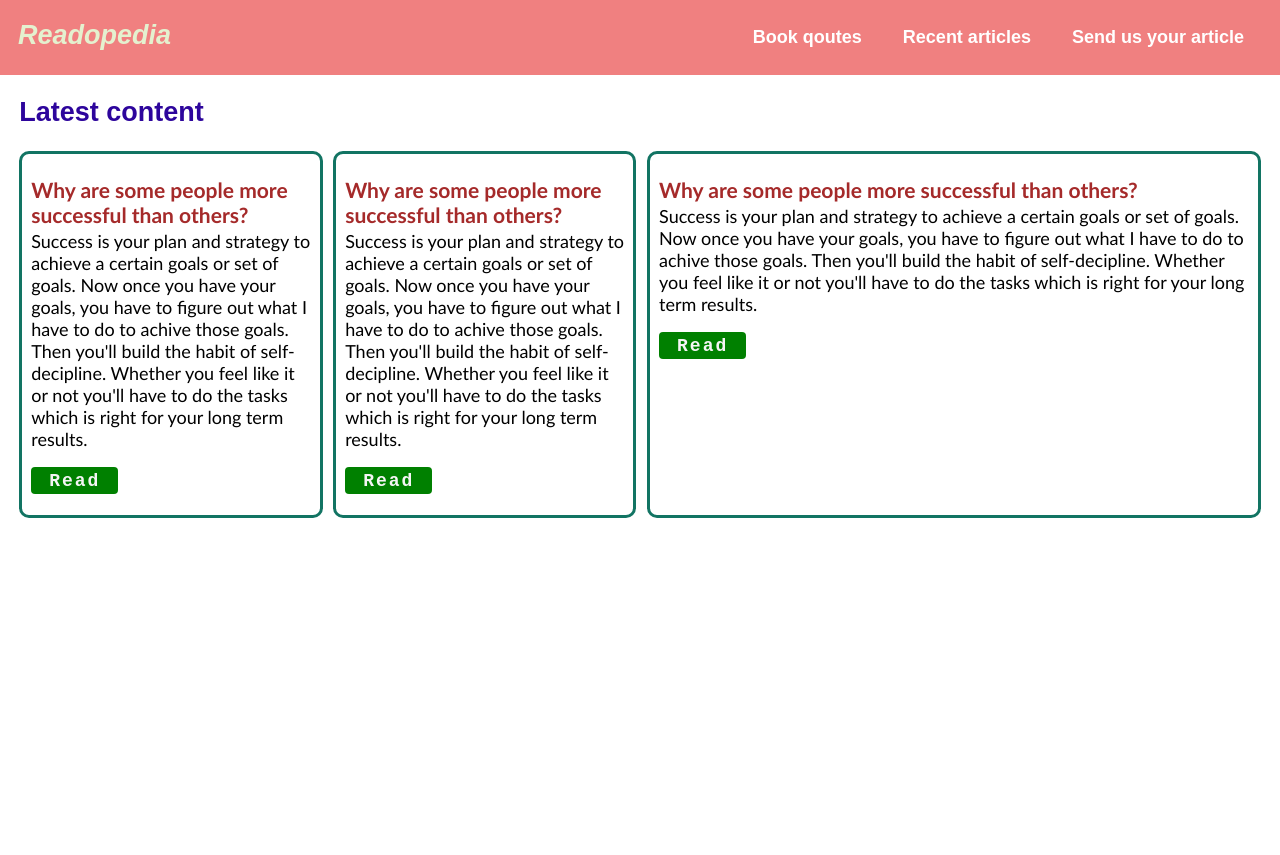
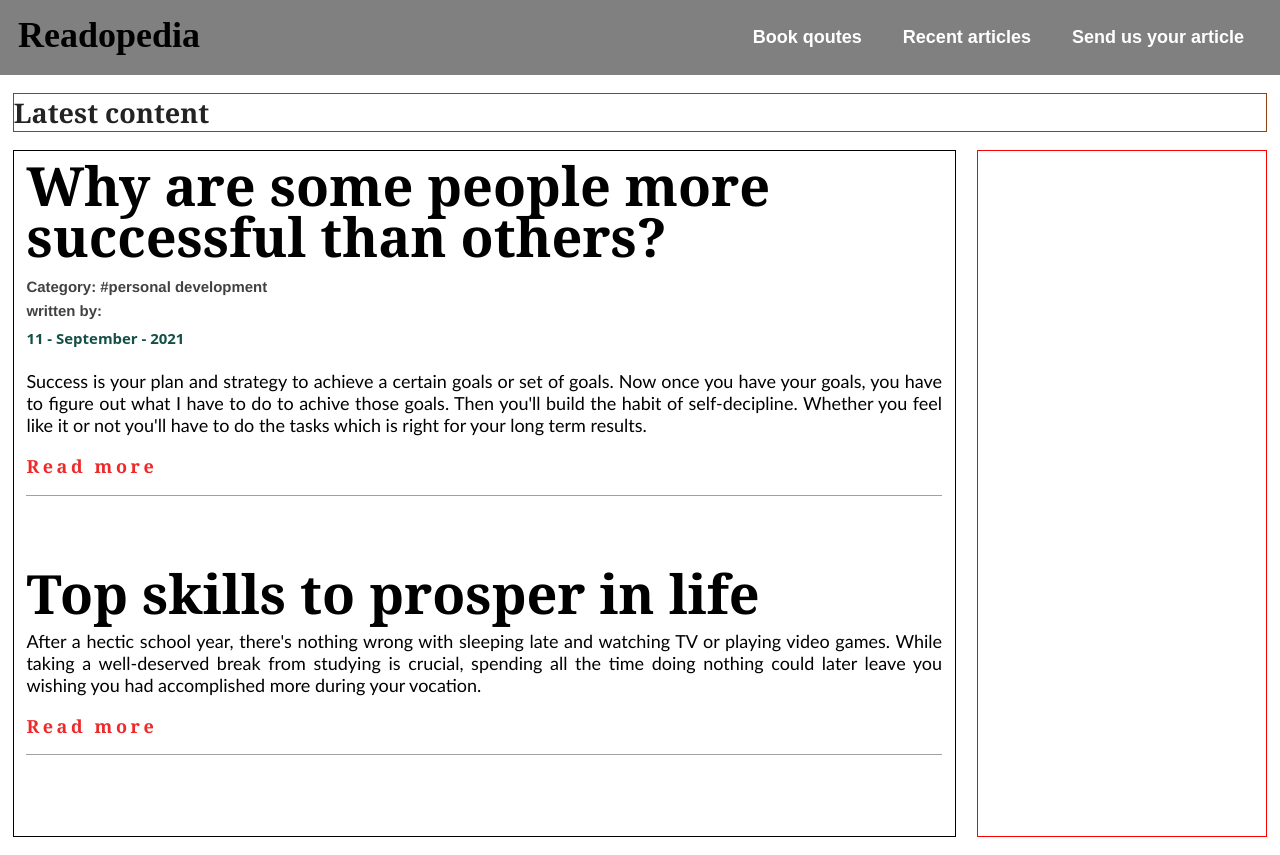
Before and after one commit to yasir28991/Readopedia, a plain HTML site: page index.html in a window 1280 px wide. Before the commit the page ends 800 px from the top, so only its background shows below. Drawn offline with Linux system fonts and the light colour scheme.

Commit message:
inspired work

```diff
--- a/index.css
+++ b/index.css
@@ -9,13 +9,12 @@ body {
 /* Navigation */
 
 nav p {
-    font-style: oblique;
-    font-size: 1.5em;
-    margin: .400em 0;
+    font-size: 2em;
+    margin: .150em 0;
     padding: 0;
-    color: rgb(228, 241, 207);
-    font-family: fantasy;
-    font-weight: 600;
+    color: rgb(0, 0, 0);
+    font-family: 'Times New Roman', Times, serif;
+    font-weight: 900;
 }
 
 nav {
@@ -24,7 +23,7 @@ nav {
     color: black;
     margin: 0;
     padding: 0.500em 1em;
-    background-color: lightcoral;
+    background-color: rgb(128, 128, 128);
     box-sizing: border-box;
 }
 
@@ -33,7 +32,7 @@ nav li {
     margin: 0;
     list-style: none;
     display: inline;
-    margin: 0 1em;
+    margin: 0 1em ;
 }
 
 nav a {
@@ -55,7 +54,7 @@ nav a:focus {
 }
 
 .container {
-    width: 97%;
+    width: 98%;
     margin: 1em auto;
 }
 
@@ -65,17 +64,18 @@ nav a:focus {
     font-family: 'Arial' , sans-serif;
     font-weight: 900;
     text-align: left;
-    color: rgb(54, 15, 196);
+    color: black;
     font-size: 4em;
     line-height: .950em;
     width: 90%;
-    margin: 0 auto;
+    margin: 0 auto .500em auto;
 }
 
 .full-article {
     width: 90%;
     margin: 0 auto;
     border: none;
+    font-family: Arial, Helvetica, sans-serif;
     padding: 0;
     font-size: 1.2em;
 }
@@ -99,53 +99,99 @@ nav a:focus {
 
 /* Reusable Classes */
 
+
+/* Break */
+
+
 /* Default Behaviour */
+
 a {
     text-decoration: none;
 }
 
 article {
     font-family:'Trebuchet MS', 'sans-serif';
-    padding: 0.100em .500em;
-    border: solid 3px rgb(18, 116, 99);
-    border-radius: 10px;
+    text-align: justify;
+    margin-bottom: 4em;
+    border-bottom: 1px solid rgba(0, 0, 0, 0.37);
+    padding-bottom: .900em;
 }
 
 .latest-content {
-    font-family: fantasy, sans-serif;
-    color: rgb(45, 5, 156);
+    font-family:Georgia, 'Times New Roman', Times, serif;
+    color: rgba(0, 0, 0, 0.863);
+    border: solid 1px saddlebrown;
+    margin: 0;
 }
 
 article a {
-    text-decoration: none;
-    padding: 0.200em 1em;
-    border-radius: 4px;
-    background-color: green;
-    color: whitesmoke;
-    text-align: center;
-    cursor: pointer;
-    font-family: 'Courier New', Courier, monospace;
-    font-weight: 700;
-    pointer-events: visible;
-    letter-spacing: 2px;
+    font-family: Cambria, Cochin, Georgia, Times, 'Times New Roman', serif;
+    font-weight: 900;
+    text-align: left;
+    color: rgb(238, 41, 41);
+    font-size: 1em;
+    margin-top: .700em;
+    letter-spacing: .200em;
+    font-weight: 900;
 }
 
 article a:hover,
 article a:focus {
-    background-color: rgba(0, 128, 0, 0.849);
+    color: rgb(31, 90, 255);
 }
 
 article h3 {
-    margin-bottom: 0.150em;
-    color: brown;
+    color: black;
+    font-family: Cambria, Cochin, Georgia, Times, 'Times New Roman', serif;
+    font-weight: 900;
+    text-align: left;
+    color: black;
+    font-size: 3em;
+    line-height: .950em;
+    margin: 0 0 .200em 0;
 }
 
 article p {
     margin-top: 0.150em;
 }
+
+article h5 {
+    font-family:'Franklin Gothic Medium', 'Arial Narrow', Arial, sans-serif;
+    margin: 0;
+    color: rgba(0, 0, 0, 0.747);
+}
+
+#category {
+    margin-top: 1em;
+    margin-bottom: .500em;
+}
+
+.author {
+    margin-bottom: .600em;
+}
+
+#date {
+    font-family: system-ui, -apple-system, BlinkMacSystemFont, 'Segoe UI', Roboto, Oxygen, Ubuntu, Cantarell, 'Open Sans', 'Helvetica Neue', sans-serif;
+    margin-bottom: 1.5em;
+    color: rgb(21, 80, 70);
+}
 /* End of Default Behaviour */
 
 /* Main page */
+
+main {
+    width: 73%;
+    border: solid black 1px;
+    padding: 0.500em 0.700em;
+}
+
+/* Sidebar */
+
+aside {
+    margin-top: 0;
+    width: 23%;
+    border: solid red 1px;
+}
 
 /* End of Main page */
 
--- a/index.html
+++ b/index.html
@@ -5,8 +5,9 @@
     <meta http-equiv="X-UA-Compatible" content="IE=edge">
     <meta name="viewport" content="width=device-width, initial-scale=1.0">
     <title>Readopedia</title>
-    <link rel="stylesheet" href="/index.css">
+    <link rel="stylesheet" href="index.css">
 </head>
+
 <body>
         <nav class="container-flex">
             <p>Readopedia</p>
@@ -23,34 +24,45 @@
 
         <div class="container container-flex">
 
-        <article class="twenty-five">
+    <main>
+        <!-- Main content of the page -->
+
+        <article>
             <h3>Why are some people more successful than others?</h3>
+
+            <h5 id="category">Category: #personal development</h5>
+
+            <h5 class="author">written by: <span id="author"></span></h5>
+
+            <h5 id="date">11 - September - 2021</h5>
 
             <p>Success is your plan and strategy to achieve a certain goals or set of goals. Now once you have your goals, you have to figure out what I have to do to achive those goals. Then you'll build the habit of self-decipline. Whether you feel like it or not you'll have to do the tasks which is right for your long term results.</p>
 
-            <a href="/articles/Why-some-people-are-more-succesful-than-others.html">Read</a>
-            <br><br>
+            <a href="articles/Why-some-people-are-more-succesful-than-others.html">Read more</a>
         </article>
 
-        <article class="twenty-five">
-            <h3>Why are some people more successful than others?</h3>
+        <article>
+            <h3>Top skills to prosper in life</h3>
 
-            <p>Success is your plan and strategy to achieve a certain goals or set of goals. Now once you have your goals, you have to figure out what I have to do to achive those goals. Then you'll build the habit of self-decipline. Whether you feel like it or not you'll have to do the tasks which is right for your long term results.</p>
+            <p>After a hectic school year, there's nothing wrong with sleeping late and watching TV or playing video games. While taking a well-deserved break from studying is crucial, spending all the time doing nothing could later leave you wishing you had accomplished more during your vocation.</p>
 
-            <a href="#">Read</a>
-            <br><br>
-        </article>
-
-        <article class="fifty">
-            <h3>Why are some people more successful than others?</h3>
-
-            <p>Success is your plan and strategy to achieve a certain goals or set of goals. Now once you have your goals, you have to figure out what I have to do to achive those goals. Then you'll build the habit of self-decipline. Whether you feel like it or not you'll have to do the tasks which is right for your long term results.</p>
-
-            <a href="#">Read</a>
+            <a href="/articles/top-skills-to-prosper-in-life.html">Read more</a>
 
         </article>
 
-        </div>         <!--End of container->
+
+    </main>
+
+
+        <!-- Sidebar of the page -->
+
+    <aside>
+
+    </aside>
+
+    </div>         <!--End of container->
+
+
 
 
 </body>
--- a/script.js
+++ b/script.js
@@ -0,0 +1 @@
+let category = document.getElementById("category")
```
Also changed, not shown: articles/Why-some-people-are-more-succesful-than-others copy.html (added, +39 -0 lines), articles/top-skills-to-prosper-in-life.html (renamed from articles/Why-some-people-are-more-succesful-than-others.html, +4 -2 lines), articles/skills.jpg (added), articles/success.jpg (added).
